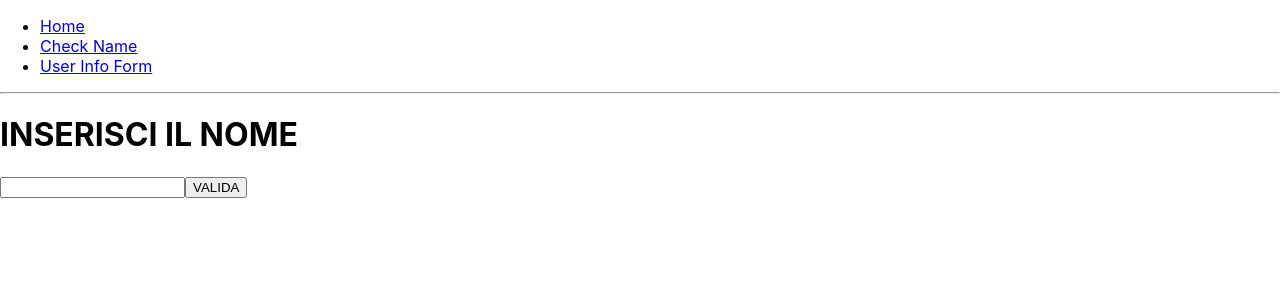
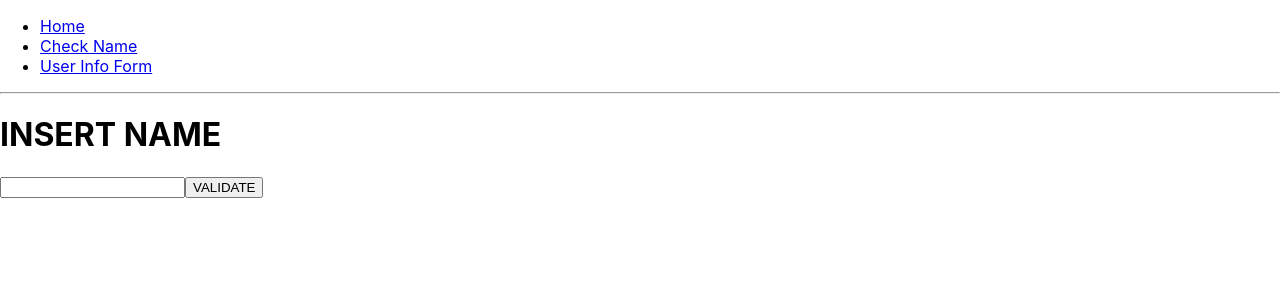
Before and after one commit to stanislavpolianychko/data-form-fe, a React (Create React App) app: page /check-name in a window 1280 px wide. Shown: the top 300 px of the page. Built offline with nearby package versions, Linux system fonts and the light colour scheme.

Commit message:
feat: english translations added, api route updated

```diff
--- a/src/pages/CheckName.tsx
+++ b/src/pages/CheckName.tsx
@@ -55,19 +55,19 @@ export function CheckName() {
 
   if(status === 'DATA_SENDED') {
     return (<div>
-        {data?.success === true && <h1>DATI INVIATI VALIDI</h1>}
-        {data?.success === false && <h1>DATI INVIATI NON VALIDI</h1>}
-        <button onClick={() => setStatus('INITIAL')}>INVIA UN ALTRO VALORE</button>
+      {data?.success === true && <h1>DATA SENT VALID</h1>}
+      {data?.success === false && <h1>DATA SENT INVALID</h1>}
+      <button onClick={() => setStatus('INITIAL')}>SEND ANOTHER VALUE</button>
     </div>)
   }
 
   return (
-    <div>
-      <h1>INSERISCI IL NOME</h1>
-      <input type="text" value={value} onChange={(e) => {
-        setValue(e.target.value);
-      }}></input>
-      <button onClick={() => setStatus('SEND_DATA')}>VALIDA</button>
-    </div>
+      <div>
+        <h1>INSERT NAME</h1>
+        <input type="text" value={value} onChange={(e) => {
+          setValue(e.target.value);
+        }}></input>
+        <button onClick={() => setStatus('SEND_DATA')}>VALIDATE</button>
+      </div>
   );
 }
--- a/src/pages/UserInfoForm.tsx
+++ b/src/pages/UserInfoForm.tsx
@@ -19,7 +19,7 @@ export function UserForm() {
     useEffect(() => {
         if (status === 'SEND_DATA') {
             setStatus('SENDING_DATA');
-            fetch('http://localhost:3001/info/validate-user-info', {
+            fetch('http://localhost:3001/info/collect', {
                 method: 'POST',
                 headers: {
                     'Content-Type': 'application/json',
```
